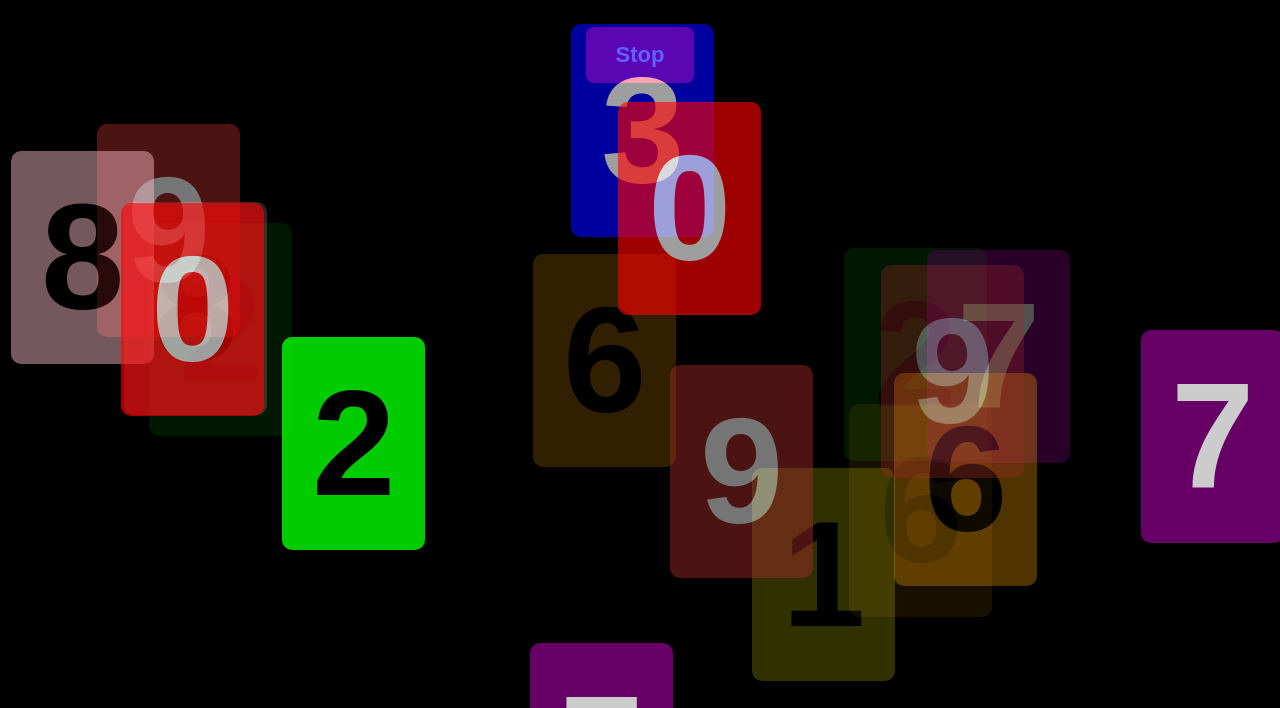
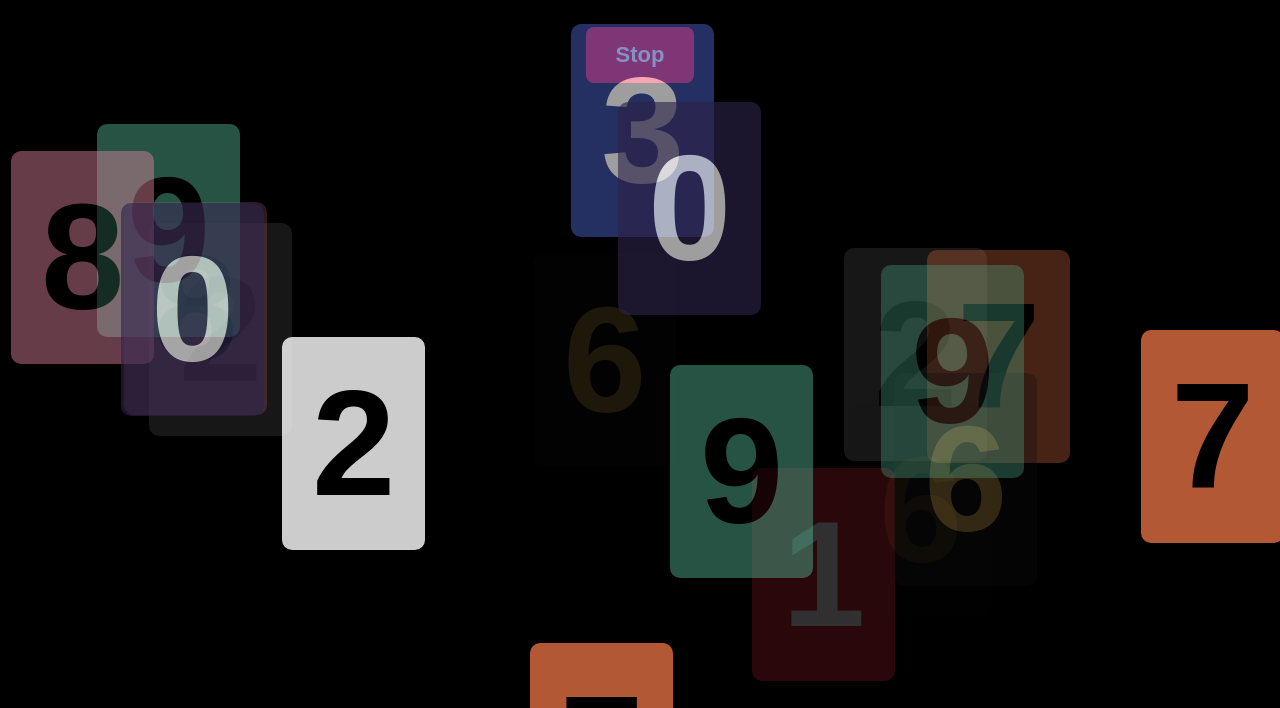
Before and after one commit to ItsMeghanK7/flashing-num, a plain HTML site: page index.html in a window 1280 px wide. Shown: the part 92-800 px from the top of the page. Drawn offline with Linux system fonts and the light colour scheme.

Commit message:
Update index.html

```diff
--- a/index.html
+++ b/index.html
@@ -85,16 +85,16 @@
 
       // Fixed colors for each number (background + text)
       const colors = {
-        0: { bg: '#FF0000', text: '#FFFFFF' }, // Red bg, white text
-        1: { bg: '#FFFF00', text: '#000000' }, // Yellow bg, black text
-        2: { bg: '#00FF00', text: '#000000' }, // Green bg, black text
-        3: { bg: '#0000FF', text: '#FFFFFF' }, // Blue bg, white text
-        4: { bg: '#FF00FF', text: '#FFFFFF' }, // Magenta bg, white text
-        5: { bg: '#00FFFF', text: '#000000' }, // Cyan bg, black text
-        6: { bg: '#FFA500', text: '#000000' }, // Orange bg, black text
-        7: { bg: '#800080', text: '#FFFFFF' }, // Purple bg, white text
-        8: { bg: '#FFC0CB', text: '#000000' }, // Pink bg, black text
-        9: { bg: '#A52A2A', text: '#FFFFFF' }  // Brown bg, white text
+        0: { bg: '#2d234a', text: '#FFFFFF' }, // purp bg, white text
+        1: { bg: '#D72638', text: '#FFFFFF' }, // red bg, white text
+        2: { bg: '#FFFFFF', text: '#000000' }, // white bg, black text
+        3: { bg: '#3A4E9D', text: '#FFFFFF' }, // Blue bg, white text
+        4: { bg: '#F5D547', text: '#000000' }, // yellow bg, black text
+        5: { bg: '#37A754', text: '#FFFFFF' }, // green bg, white text
+        6: { bg: '#0f0f0f', text: '#a17f3b' }, // black bg, gold text
+        7: { bg: '#e06f41', text: '#000000' }, //  orange bg, black text
+        8: { bg: '#de839d', text: '#000000' }, // Pink bg, black text
+        9: { bg: '#53b594', text: '#000000' }  // teal bg, white text
       };
 
       el.style.backgroundColor = colors[num].bg;
```
